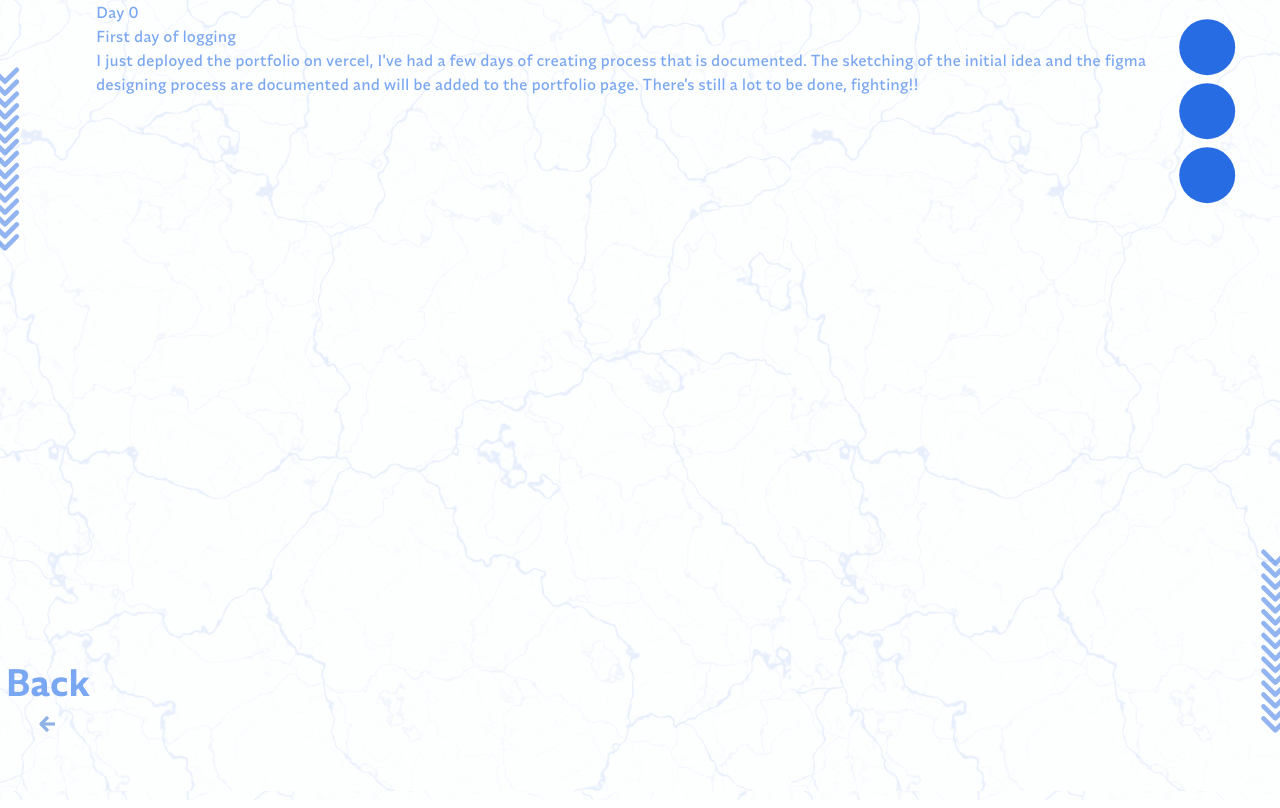
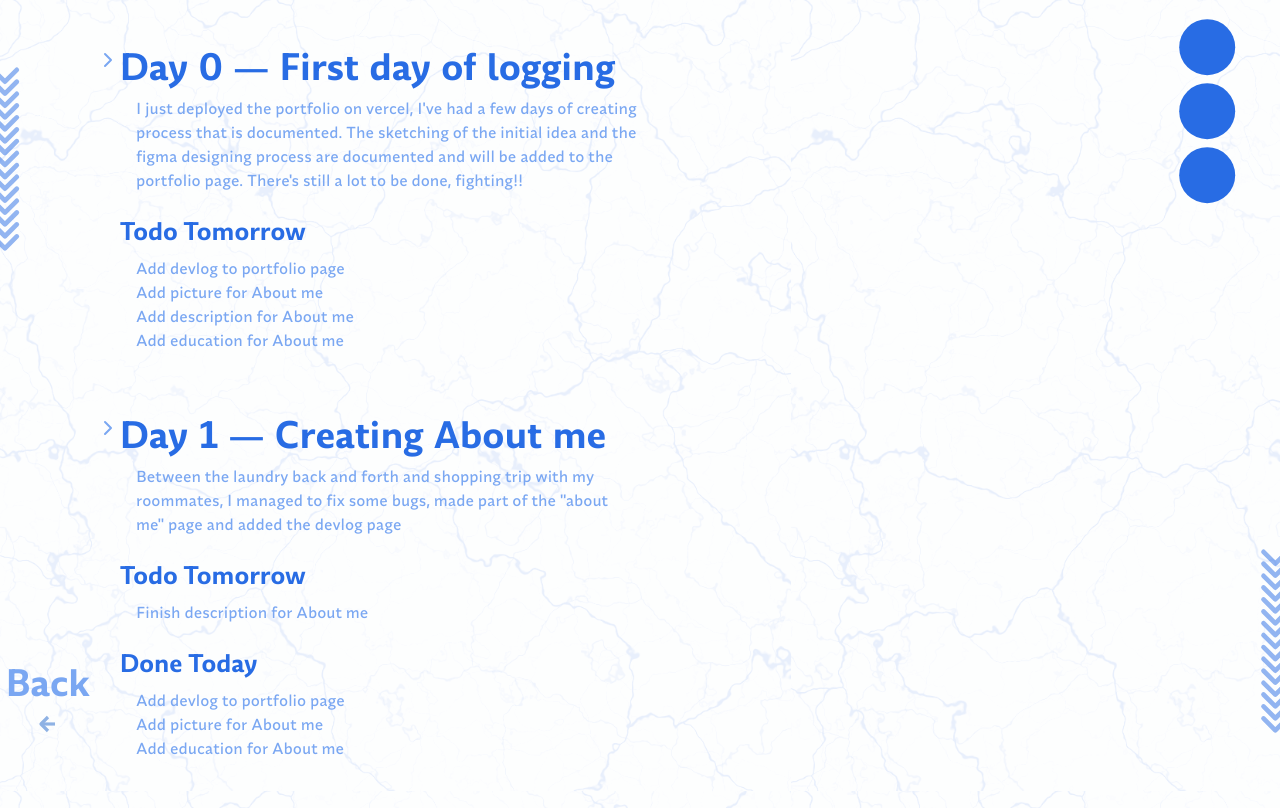
Before and after one commit to Ch3ru09/portfolio, a Next.js app: page /project/portfolio/devlog in a window 1280 px wide. Built offline with nearby package versions, Linux system fonts and the light colour scheme.

Commit message:
added styles to devlog

```diff
--- a/src/app/(home)/project/portfolio/SmallChevron.tsx
+++ b/src/app/(home)/project/portfolio/devlog/SmallChevron.tsx
@@ -6,6 +6,7 @@ export default function SmallChevron() {
       viewBox="0 0 24 24"
       fill="none"
       xmlns="http://www.w3.org/2000/svg"
+      className="-rotate-90"
     >
       <path
         d="M6 9L12 15L18 9"
--- a/src/app/(home)/project/portfolio/devlog/page.tsx
+++ b/src/app/(home)/project/portfolio/devlog/page.tsx
@@ -1,14 +1,46 @@
 import Logs from "@/assets/portfolio/devlog.json";
+import SmallChevron from "./SmallChevron";
 
 export default function Devlog() {
   return (
-    <ul>
+    <ul className="flex flex-col gap-16 mt-12 w-1/2 mb-12">
       {Logs.map((log, i) => {
         return (
-          <li key={i}>
-            <p>Day {log.day}</p>
-            <h2>{log.title}</h2>
-            <p>{log.log}</p>
+          <li key={i} className="flex">
+            <div>
+              <SmallChevron />
+            </div>
+            <div>
+              <div className="flex text-primary text-4xl font-heading font-bold">
+                <p>Day {log.day} — </p> &nbsp;
+                <h2>{log.title}</h2>
+              </div>
+              <p className="ml-4 mt-2">{log.log}</p>
+              {log.todos.length > 0 && (
+                <>
+                  <h3 className="mt-6 text-primary text-2xl font-heading font-bold">
+                    Todo Tomorrow
+                  </h3>
+                  <ul className="ml-4 mt-2">
+                    {log.todos.map((todo, j) => {
+                      return <li key={j}>{todo}</li>;
+                    })}
+                  </ul>
+                </>
+              )}
+              {log.is_done.length > 0 && (
+                <>
+                  <h3 className="mt-6 text-primary text-2xl font-heading font-bold">
+                    Done Today
+                  </h3>
+                  <ul className="ml-4 mt-2">
+                    {log.is_done.map((todo, j) => {
+                      return <li key={j}>{todo}</li>;
+                    })}
+                  </ul>
+                </>
+              )}
+            </div>
           </li>
         );
       })}
--- a/src/assets/portfolio/devlog.json
+++ b/src/assets/portfolio/devlog.json
@@ -1,14 +1,25 @@
 [
   {
-    "day": "0",
+    "day": 0,
     "title": "First day of logging",
     "log": "I just deployed the portfolio on vercel, I've had a few days of creating process that is documented. The sketching of the initial idea and the figma designing process are documented and will be added to the portfolio page. There's still a lot to be done, fighting!!",
-    "todo": [
+    "todos": [
       "Add devlog to portfolio page",
       "Add picture for About me",
       "Add description for About me",
       "Add education for About me"
     ],
     "is_done": []
+  },
+  {
+    "day": 1,
+    "title": "Creating About me",
+    "log": "Between the laundry back and forth and shopping trip with my roommates, I managed to fix some bugs, made part of the \"about me\" page and added the devlog page",
+    "todos": ["Finish description for About me"],
+    "is_done": [
+      "Add devlog to portfolio page",
+      "Add picture for About me",
+      "Add education for About me"
+    ]
   }
 ]
```
